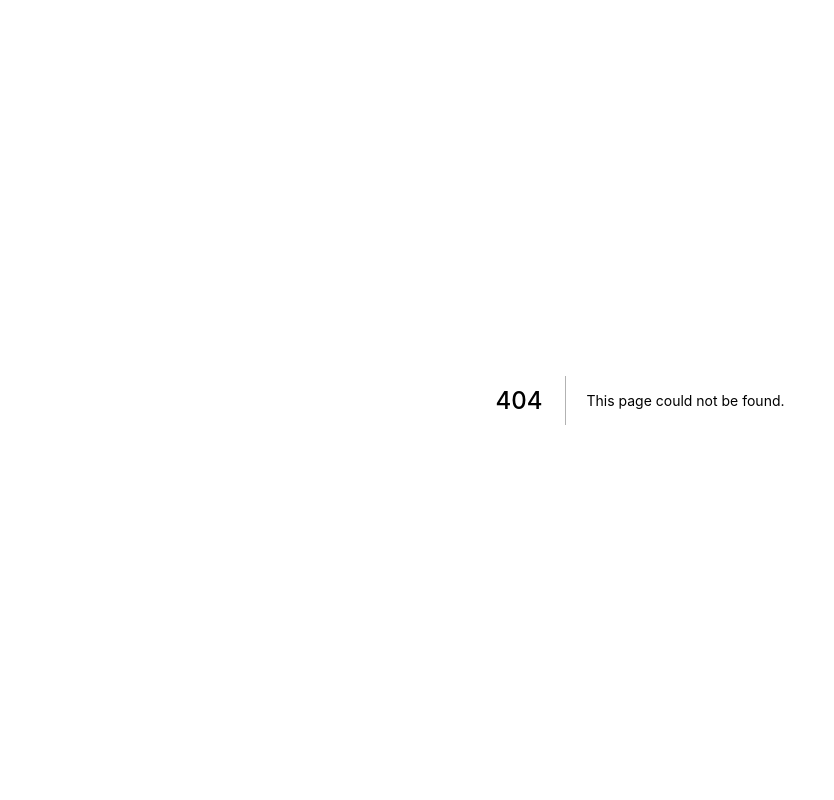
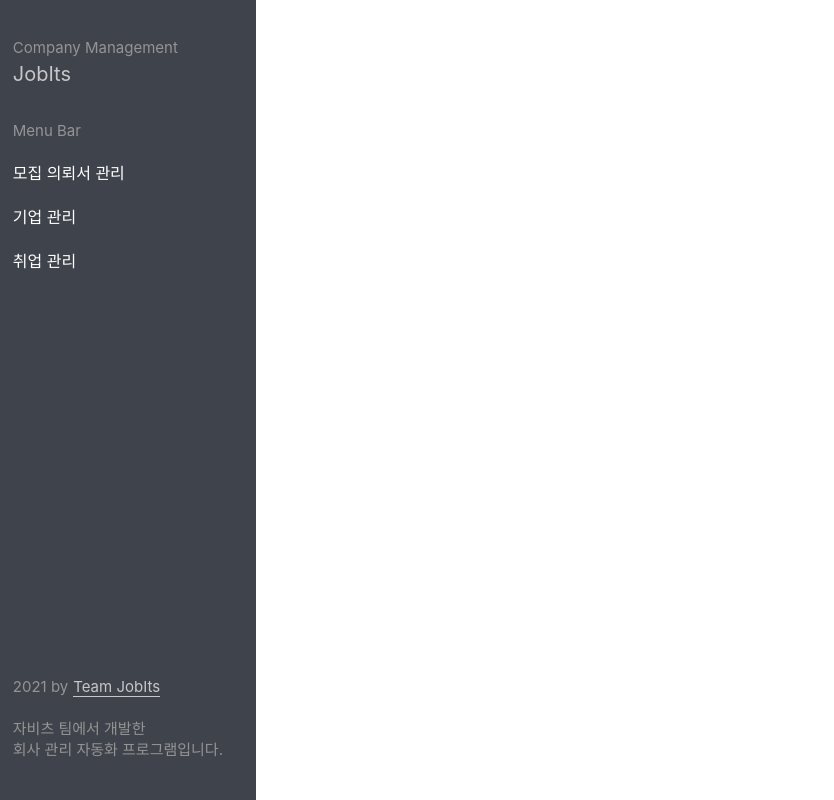
Before and after one commit to JobITs-DSM/Agatha, a Next.js app: page /employment in a window 1280 px wide. Before the commit this address had no page. Shown: the whole page, without its empty margins (0-834 px from the left). Built offline with nearby package versions, Linux system fonts and the light colour scheme.

Commit message:
UPDATE: Routing Sites

```diff
--- /dev/null
+++ b/pages/employment.tsx
@@ -0,0 +1,8 @@
+import { FC } from "react";
+import SideBar from "../src/component/SideBar/SideBar";
+
+const Employment: FC = (): JSX.Element => {
+  return <SideBar />;
+};
+
+export default Employment;
--- a/src/component/SideBar/SideBar.tsx
+++ b/src/component/SideBar/SideBar.tsx
@@ -1,4 +1,4 @@
-import { FC } from "react";
+import { FC, useEffect } from "react";
 import * as S from "./styles";
 import { useRouter } from "next/router";
 import { color } from "../../../styles";
@@ -6,6 +6,9 @@ import { color } from "../../../styles";
 const Header: FC = (): JSX.Element => {
   const router = useRouter();
 
+  useEffect(() => {
+    console.log(router.pathname)
+  }, [])
   return (
     <S.SideBarContainer>
       <S.Introduction>
@@ -14,7 +17,7 @@ const Header: FC = (): JSX.Element => {
       </S.Introduction>
       <S.MenuTab>
         <S.MenuTabText>Menu Bar</S.MenuTabText>
-        <S.MenuLinks href="/recruitment" background={router.pathname === "/recruitment" ? `${color.blue200}` : "inherit"}>모집 의뢰서 관리</S.MenuLinks>
+        <S.MenuLinks href="/recruitment" background={router.pathname === "/recruitment" ? `${color.blue200}` : `${color.blue200}`}>모집 의뢰서 관리</S.MenuLinks>
         <S.MenuLinks href="/enterprise" background={router.pathname === "/enterprise" ? `${color.blue200}` : "inherit"}>기업 관리</S.MenuLinks>
         <S.MenuLinks href="/employment" background={router.pathname === "/employment" ? `${color.blue200}` : "inherit"}>취업 관리</S.MenuLinks>
       </S.MenuTab>
```
Also changed, not shown: pages/enterprise.tsx (added, +10 -0 lines).
